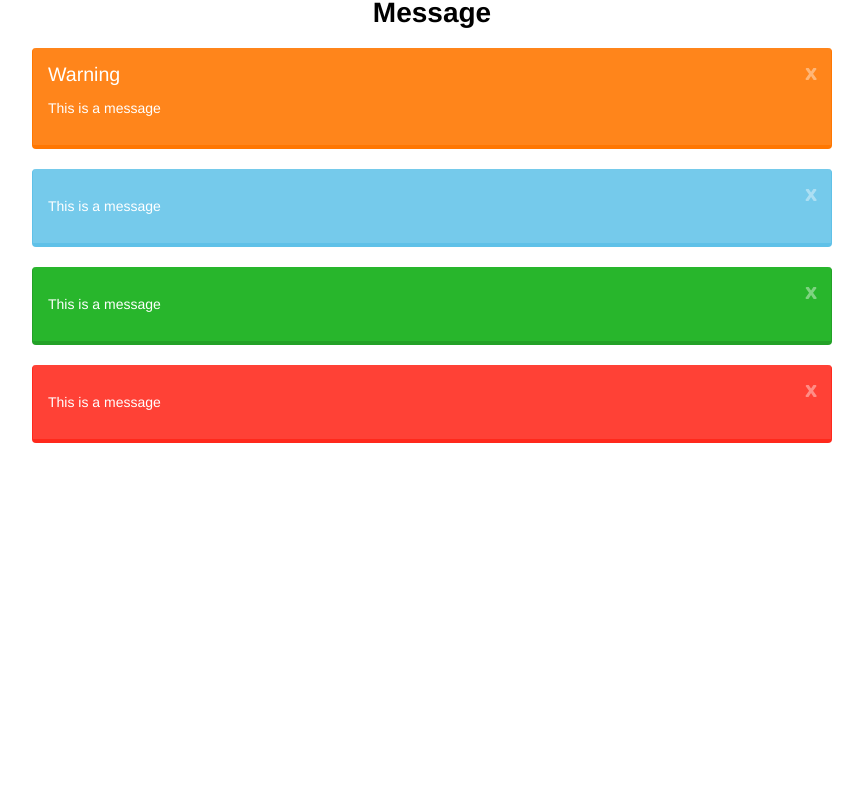
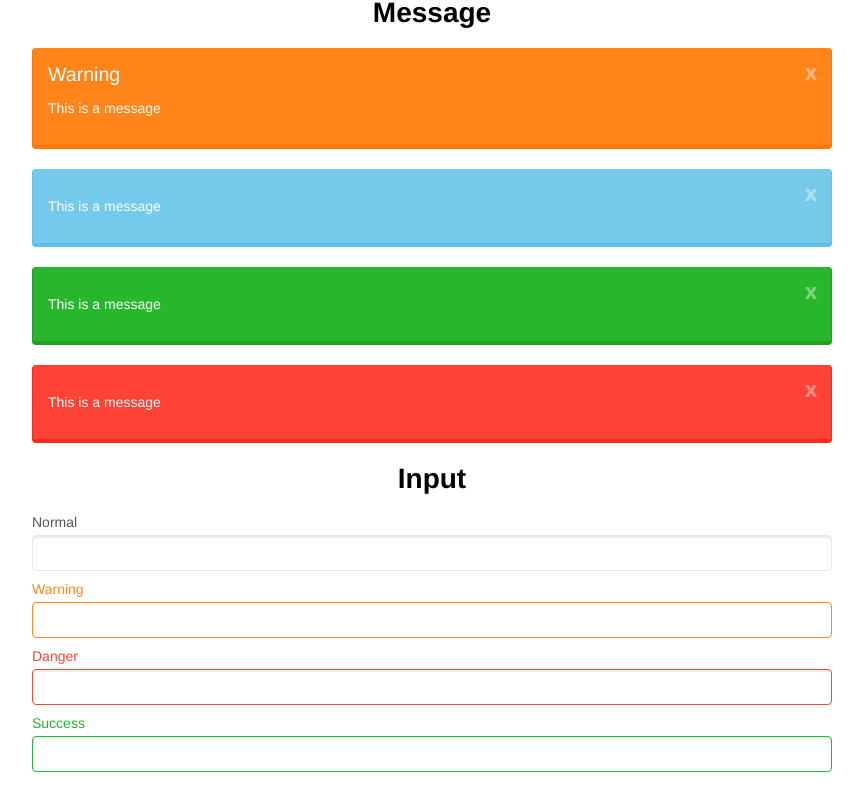
Before and after one commit to HUSTFE/Lumen-UI, a React app: page / in a window 1280 px wide. Shown: the part 1294-2104 px from the top of the page, without its empty margins (208-1071 px from the left). Before the commit the page ends 1817 px from the top, so only its background shows below. Built offline with nearby package versions, Linux system fonts and the light colour scheme.

Commit message:
feat: add Input

```diff
--- a/src/App.js
+++ b/src/App.js
@@ -7,6 +7,7 @@ import Label from "./Component/Label";
 import Breadcrumb from "./Component/Breadcrumb";
 import Panel from "./Component/Panel";
 import Message from "./Component/Message";
+import Input from "./Component/Input/index";
 
 
 class App extends Component {
@@ -102,6 +103,23 @@ class App extends Component {
         <Message type={"danger"}>
           <p>This is a message</p>
         </Message>
+        <h1>Input</h1>
+        <Input.group>
+          <Input.label>Normal</Input.label>
+          <Input/>
+        </Input.group>
+        <Input.group state={"warning"}>
+          <Input.label>Warning</Input.label>
+          <Input/>
+        </Input.group>
+        <Input.group state={"danger"} >
+          <Input.label>Danger</Input.label>
+          <Input/>
+        </Input.group>
+        <Input.group state={"success"}>
+          <Input.label>Success</Input.label>
+          <Input/>
+        </Input.group>
       </div>
     );
   }
--- /dev/null
+++ b/src/Component/Input/Input.css
@@ -0,0 +1,59 @@
+.lumen-input {
+    display: block;
+    width: 100%;
+    padding: 7px 12px;
+    font-size: 14px;
+    line-height: 1.42857143;
+    color: #555555;
+    background-color: #ffffff;
+    background-image: none;
+    border: 1px solid #e7e7e7;
+    border-radius: 4px;
+    outline: none;
+    transition: border-color ease-in-out .15s, box-shadow ease-in-out .15s;
+    box-shadow: inset 0 2px 0 rgba(0, 0, 0, 0.075);
+    box-sizing: border-box;
+}
+
+.lumen-input-group.warning > .lumen-input {
+    border: 1px solid #ff851b;
+    box-shadow: inset 0 2px 0 rgba(195, 91, 0, 0.075);
+}
+
+.lumen-input-group.danger > .lumen-input {
+    border: 1px solid #ff4136;
+    box-shadow: inset 0 2px 0 rgba(222, 12, 0, 0.075);
+}
+
+.lumen-input-group.success > .lumen-input {
+    border: 1px solid #28b62c;
+    box-shadow: inset 0 2px 0 rgba(12, 57, 14, 0.075);
+}
+
+.lumen-input:focus {
+    box-shadow: inset 1px 3px 0 rgba(0, 0, 0, 0.075);
+}
+
+.lumen-input-label {
+    display: inline-block;
+    max-width: 100%;
+    margin-bottom: 5px;
+    color: #555555;
+}
+
+.lumen-input-group.warning > .lumen-input-label {
+    color: #ff851b;
+}
+
+.lumen-input-group.danger > .lumen-input-label {
+    color: #ff4136;
+}
+
+.lumen-input-group.success > .lumen-input-label {
+    color: #28b62c;
+}
+
+.lumen-input-group {
+    text-align: left;
+    margin-bottom: 10px;
+}
--- /dev/null
+++ b/src/Component/Input/index.js
@@ -0,0 +1,23 @@
+import React from 'react'
+import PropTypes from 'prop-types';
+import "./Input.css";
+
+class Input extends React.Component {
+  render() {
+    const props = this.props;
+    const style = "lumen-input-" + (props.state || "default");
+
+    return (
+        <input className={"lumen-input " + style}  {...props}/>
+    )
+  }
+
+  static label = (props) => <label className={"lumen-input-label"} {...props}>{props.children}</label>
+  static group = (props) => <div className={"lumen-input-group " + (props.state)}>{props.children}</div>
+}
+
+Input.propTypes = {
+
+};
+
+export default Input;
```
